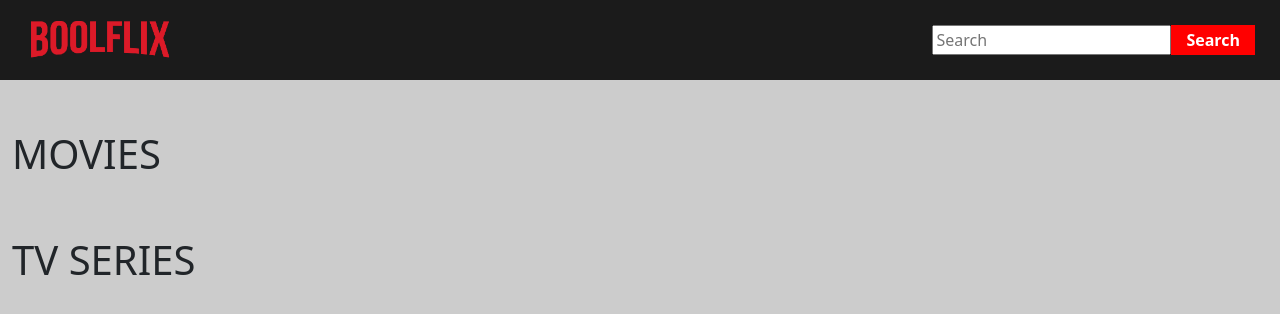
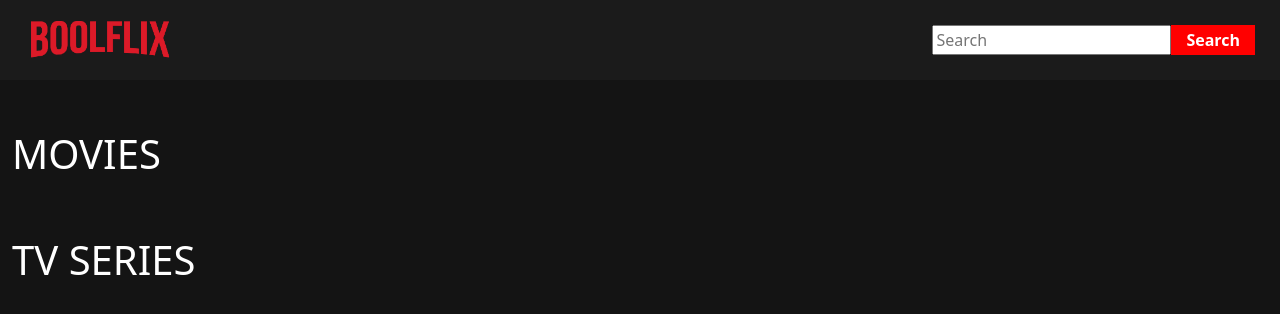
Before and after one commit to 25Simone/vue-boolflix, a Vue app: page / in a window 1280 px wide. Shown: the top 314 px of the page. Built offline with nearby package versions, Linux system fonts and the light colour scheme.

Commit message:
refactoring api calls

```diff
--- a/src/App.vue
+++ b/src/App.vue
@@ -26,24 +26,25 @@ export default {
     };
   },
   methods: {
-    searchResults(keyword) {
-        axios
-        .get(
-          `https://api.themoviedb.org/3/search/movie?query=${keyword}&api_key=0b8af459fa891cf5a8cc79e1ded434fb`
-        )
-        .then((response) => {
-          console.log(response.data.results); // DEBUG
-          this.moviesResultsList = response.data.results;
-        });
+    async searchResults(keyword){
+      this.moviesResultsList = await this.callApi('movie', keyword);
+      this.seriesResultsList = await this.callApi('tv', keyword);
+    },
 
-        axios
-        .get(
-          `https://api.themoviedb.org/3/search/tv?query=${keyword}&api_key=0b8af459fa891cf5a8cc79e1ded434fb`
-        )
-        .then((response) => {
-          console.log(response.data.results); // DEBUG
-          this.seriesResultsList = response.data.results;
-        });
+    async callApi(type, keyword) {
+
+      // declare the params
+      const params = {
+        query: keyword,
+        api_key: this.api_key,
+      };
+
+      const results = await axios.get(`https://api.themoviedb.org/3/search/${type}`, {params}).then((response) => {
+        console.log('Api risposta'); // DEBUG
+        console.log(response.data.results) // DEBUG
+        return response.data.results;
+      })
+      return results;
     },
   },
 };
--- a/src/components/HeaderBox.vue
+++ b/src/components/HeaderBox.vue
@@ -1,8 +1,16 @@
 <template>
   <header class="container-fluid">
+    <div>
       <!-- LOGO -->
       <div class="logo">
-            <img class="img-fluid" src="@/assets/boolflix-logo.png" alt="logo boolflix">
+        <img
+          class="img-fluid"
+          src="@/assets/boolflix-logo.png"
+          alt="logo boolflix"
+        />
+      </div>
+      <!-- NAVBAR -->
+      <!-- to-do -->
     </div>
     <!-- INPUT AREA -->
     <div class="input-area">
@@ -11,8 +19,8 @@
         placeholder="Search"
         v-model="keywordSearch"
         @keyup.enter="$emit('search', keywordSearch)"
-            >
-            <div class='button' @click="$emit('search', keywordSearch)">Search</div>
+      />
+      <div class="button" @click="$emit('search', keywordSearch)">Search</div>
     </div>
   </header>
 </template>
@@ -21,23 +29,23 @@
 export default {
   data() {
     return {
-            keywordSearch: '',
-        }
+      keywordSearch: "",
+    };
   },
-}
+};
 </script>
 
 <style lang="scss" scoped>
-header{
+header {
   background: #1b1b1b;
   padding: 15px 25px;
   display: flex;
   justify-content: space-between;
   align-items: center;
-    .logo{
+  .logo {
     width: 150px;
   }
-    .input-area{
+  .input-area {
     display: flex;
     align-items: center;
   }
--- a/src/components/MainContent.vue
+++ b/src/components/MainContent.vue
@@ -2,7 +2,7 @@
     <main>
         <!-- MOVIES -->
         <div class="container-fluid">
-            <h1>MOVIES</h1>
+            <h1 class="section-title">MOVIES</h1>
             <!-- CARDS -->
             <div class="row">
                 <card-box
@@ -17,7 +17,7 @@
 
         <!-- TV SERIES -->
         <div class="container-fluid">
-            <h1>TV SERIES</h1>
+            <h1 class="section-title">TV SERIES</h1>
             <!-- CARDS -->
             <div class="row">
                 <card-box
--- a/src/style/main.scss
+++ b/src/style/main.scss
@@ -5,7 +5,7 @@
 @import url('https://use.fontawesome.com/releases/v5.7.1/css/all.css');
 
 body{
-    background-color: #ccc;
+    background-color: #141414;
 }
 
 // BUTTON
@@ -21,3 +21,8 @@ body{
 .stars{
     color: gold;
 }
+
+// SECTION TITLE
+.section-title{
+    color: #fff;
+}
```
Lines whose indentation alone changed are shown as unchanged.
